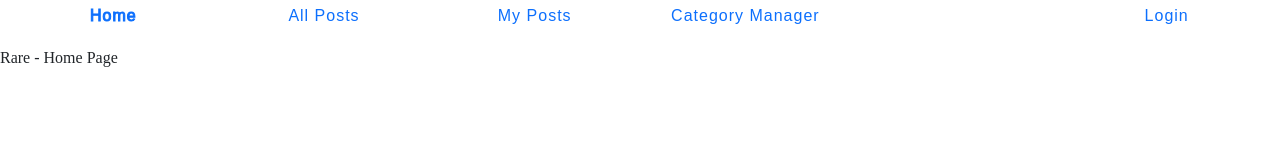
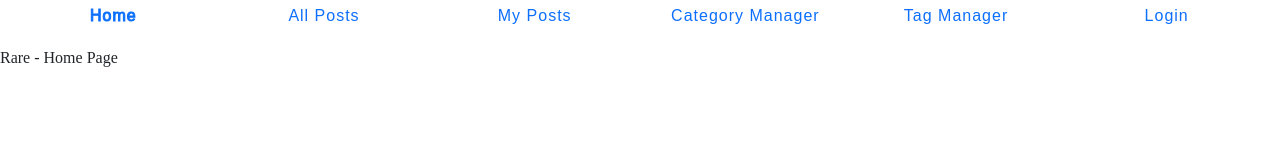
Before and after one commit to NSS-Day-Cohort-68/rare-client-rare-team-4, a React (Create React App) app: page /h in a window 1280 px wide. Shown: the top 160 px of the page. Built offline with nearby package versions, Linux system fonts and the light colour scheme.

Commit message:
navbar fix

```diff
--- a/src/components/nav/NavBar.js
+++ b/src/components/nav/NavBar.js
@@ -39,11 +39,9 @@ export const NavBar = ({ loggedInUser, setLoggedInUser }) => {
       </li>
 
       <li className="navbar-item">
-        {loggedInUser && (
-          <Link to="/tags" className="navbar-link" id={url === "/tags" ? "selected" : ""}>
-            Tag Manager
-          </Link>
-        )}
+        <Link to="/tags" className="navbar-link" id={url === "/tags" ? "selected" : ""}>
+          Tag Manager
+        </Link>
       </li>
 
       {localStorage.getItem("rare_user") ? (
```
